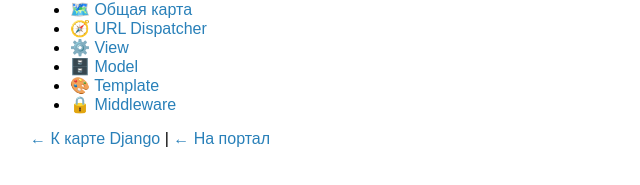
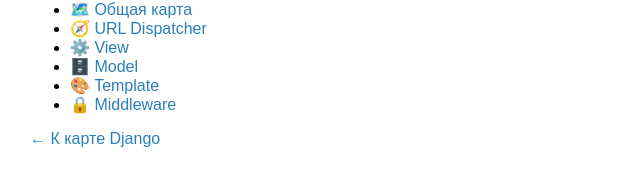
Before and after one commit to mr-sim3003/sim-maps, a plain HTML site: page django/nodes/index.html in a window 1280 px wide. Shown: the part 89-274 px from the top of the page, without its empty margins (0-640 px from the left). Drawn offline with Linux system fonts and the light colour scheme.

Commit message:
Update index.html

```diff
--- a/django/nodes/index.html
+++ b/django/nodes/index.html
@@ -17,6 +17,6 @@
         <li><a href="template.html">🎨 Template</a></li>
         <li><a href="middleware.html">🔒 Middleware</a></li>
     </ul>
-    <p><a href="../">← К карте Django</a> | <a href=".../">← На портал</a></p>
+    <p><a href="../">← К карте Django</a></p>
 </body>
 </html>
```
